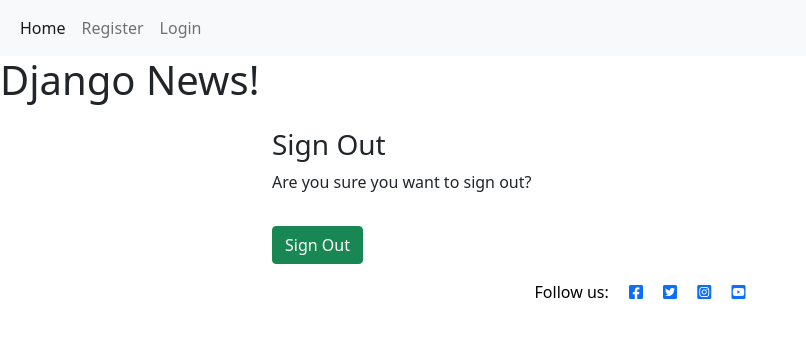
After one commit to MDegg/django-news-blog-P4, a Django app: template templates/account/logout.html in a window 1280 px wide. The commit adds this page. Shown: the top 338 px of the page, without its empty margins (0-806 px from the left). Run offline with Django 4.2, Linux system fonts and the light colour scheme; the template is opened without the code that fills it: most values are stand-ins (such as "Sample title", 1, 10 or a date in 2020); some libraries are stand-ins or nearby versions.

```diff
--- a/newsapp/admin.py
+++ b/newsapp/admin.py
@@ -1,4 +1,5 @@
 from django.contrib import admin
 from .models import Post
+#from django_summernote.admin import SummernoteModelAdmin
 
 admin.site.register(Post)
--- a/newsapp/models.py
+++ b/newsapp/models.py
@@ -1,10 +1,13 @@
 from django.db import models
 from django.contrib.auth.models import User
+from datetime import datetime, date
+from django.urls import reverse
 
 class Post(models.Model):
     title = models.CharField(max_length=255)
     author = models.ForeignKey(User, on_delete=models.CASCADE)
     body = models.TextField()
+    #created_on = models.DateField(auto_now_add = True)
 
     def __str__(self):
-        return self.title + '|' + self.author
+        return self.title + '|' + str(self.author)
--- a/newsapp/urls.py
+++ b/newsapp/urls.py
@@ -1,7 +1,10 @@
 
 from django.urls import path, include
-from . import views
+#from . import views
+from .views import HomeView, ArticleDetailView
 
 urlpatterns = [
-    path('', views.home, name="home"),
+    #path('', views.home, name="home"),
+    path('',HomeView.as_view(), name="home"),
+    path('article/<int:pk>', ArticleDetailView.as_view(), name="article-detail"),
 ]
--- a/newsblogproj/settings.py
+++ b/newsblogproj/settings.py
@@ -33,9 +33,9 @@ SECRET_KEY = os.environ.get('SECRET_KEY')
 # SECURITY WARNING: don't run with debug turned on in production!
 DEBUG = True
 
-ALLOWED_HOSTS = ["news-blog-app-p4.herokuapp.com","localhost"]
+ALLOWED_HOSTS = ["news-blog-app-p4.herokuapp.com","localhost","https://8000-pink-cephalopod-bl9d2mx9.ws-eu25.gitpod.io"]
 
-
+CSRF_TRUSTED_ORIGINS=['https://8000-pink-cephalopod-bl9d2mx9.ws-eu25.gitpod.io']
 # Application definition
 
 INSTALLED_APPS = [
--- /dev/null
+++ b/templates/account/logout.html
@@ -0,0 +1,30 @@
+{% extends "base.html" %}
+
+{% load i18n %}
+
+{% block head_title %}{% trans "Sign Out" %}{% endblock %}
+
+{% block content %}
+<div class="container">
+    <div class="row">
+        <div class="col-md-8 mt-3 offset-md-2">
+            <h3>{% trans "Sign Out" %}</h3>
+
+            <p>{% trans 'Are you sure you want to sign out?' %}</p>
+        </div>
+    </div>
+    <div class="row">
+        <div class="col-md-8 mt-3 offset-md-2">
+
+            <form method="post" action="{% url 'account_logout' %}">
+                {% csrf_token %}
+                {% if redirect_field_value %}
+                <input type="hidden" name="{{ redirect_field_name }}" value="{{ redirect_field_value }}" />
+                {% endif %}
+
+                <button type="submit" class="btn btn-success">{% trans 'Sign Out' %}</button>
+            </form>
+        </div>
+    </div>
+</div>
+{% endblock %}
--- /dev/null
+++ b/templates/base.html
@@ -0,0 +1,101 @@
+{% load static %}
+
+<!doctype html>
+<html lang="en">
+  <head>
+    <meta charset="utf-8">
+    <meta name="viewport" content="width=device-width, initial-scale=1">
+    <link href="https://cdn.jsdelivr.net/npm/bootstrap@5.1.3/dist/css/bootstrap.min.css" rel="stylesheet" integrity="sha384-1BmE4kWBq78iYhFldvKuhfTAU6auU8tT94WrHftjDbrCEXSU1oBoqyl2QvZ6jIW3" crossorigin="anonymous">
+    <link rel="stylesheet" href="path/to/font-awesome/css/font-awesome.min.css">
+    <link rel="stylesheet" href="https://cdnjs.cloudflare.com/ajax/libs/font-awesome/5.15.3/css/all.min.css">
+    <link rel="preconnect" href="https://fonts.googleapis.com">
+
+
+    <meta name="viewport" content="width=device-width, initial-scale=1" />
+    <link rel="stylesheet" href="{% static 'css/style.css' %}">
+    <title>Django News</title>
+  </head>
+  <body>
+    <nav class="navbar navbar-expand-lg navbar-light bg-light " >
+        <div class="container-fluid">
+
+          <button class="navbar-toggler" type="button" data-bs-toggle="collapse" data-bs-target="#navbarSupportedContent" aria-controls="navbarSupportedContent" aria-expanded="false" aria-label="Toggle navigation">
+            <span class="navbar-toggler-icon"></span>
+          </button>
+          <div class="collapse navbar-collapse" id="navbarSupportedContent" id = "navbar">
+            <ul class="navbar-nav me-auto mb-2 mb-lg-0">
+              <li class="nav-item">
+                <a class="nav-link active" aria-current="page" href="{% url 'home' %}">Home</a>
+              </li>
+              {% if user.is_authenticated %}
+              <li class="nav-item">
+                <a class="nav-link" id = "nav-link" href="">Logout</a>
+              </li>
+              <li class="nav-item">
+                <a class="nav-link" href="">Add Post</a>
+              </li>
+              {% else %}
+              <li class="nav-item">
+                <a class="nav-link" href="">Register</a>
+              </li>
+              <li class="nav-item">
+                <a class="nav-link" href="">Login</a>
+              </li>
+              {% endif %}
+
+
+              <!--<li class="nav-item dropdown">
+                <a class="nav-link dropdown-toggle" href="#" id="navbarDropdown" role="button" data-bs-toggle="dropdown" aria-expanded="true">
+                  Dropdown
+                </a>
+                <ul class="dropdown-menu" aria-labelledby="navbarDropdown">
+                  <li><a class="dropdown-item" href="#">Action</a></li>
+                  <li><a class="dropdown-item" href="#">Another action</a></li>
+                  <li><hr class="dropdown-divider"></li>
+                  <li><a class="dropdown-item" href="#">Something else here</a></li>
+                </ul>
+              </li>
+              <li class="nav-item">
+                <a class="nav-link disabled">Disabled</a>
+              </li>-->
+            </ul>
+            <!--<form class="d-flex">
+              <input class="form-control me-2" type="search" placeholder="Search" aria-label="Search">
+              <button class="btn btn-outline-success" type="submit">Search</button>
+            </form>-->
+          </div>
+        </div>
+      </nav>
+    <h1 class="col-md-4" id="logo">Django News!</h1>
+
+    <!-- Optional JavaScript; choose one of the two! -->
+
+    <!-- Option 1: Bootstrap Bundle with Popper -->
+    <!-- <script src="https://cdn.jsdelivr.net/npm/bootstrap@5.1.3/dist/js/bootstrap.bundle.min.js" integrity="sha384-ka7Sk0Gln4gmtz2MlQnikT1wXgYsOg+OMhuP+IlRH9sENBO0LRn5q+8nbTov4+1p" crossorigin="anonymous"></script> -->
+
+    <!-- Option 2: Separate Popper and Bootstrap JS -->
+
+    <script src="https://cdn.jsdelivr.net/npm/@popperjs/core@2.10.2/dist/umd/popper.min.js" integrity="sha384-7+zCNj/IqJ95wo16oMtfsKbZ9ccEh31eOz1HGyDuCQ6wgnyJNSYdrPa03rtR1zdB" crossorigin="anonymous"></script>
+    <script src="https://cdn.jsdelivr.net/npm/bootstrap@5.1.3/dist/js/bootstrap.min.js" integrity="sha384-QJHtvGhmr9XOIpI6YVutG+2QOK9T+ZnN4kzFN1RtK3zEFEIsxhlmWl5/YESvpZ13" crossorigin="anonymous"></script>
+    {% block content %}
+      <!-- Main Content Here -->
+    {% endblock content%}
+
+    <!-- Footer -->
+    <footer class="footer mt-auto py-3 dark-bg" id="footer">
+
+        <p id="links" class="m-0 text-center text-black">Follow us:
+            <a href="https://www.facebook.com"><i class="fab fa-facebook-square ms-3"></i></a>
+            <a href="https://www.twitter.com"><i class="fab fa-twitter-square ms-3"></i></a>
+            <a href="https://www.instagram.com"><i class="fab fa-instagram-square ms-3"></i></a>
+            <a href="https://www.youtube.com"><i class="fab fa-youtube-square ms-3"></i></a>
+        </p>
+    </footer>
+
+
+
+
+  </body>
+
+
+</html>
```
Also changed, not shown: newsapp/views.py (+12 -0 lines), templates/account/login.html (added, +35 -0 lines), templates/account/signup.html (added, +31 -0 lines), templates/article_details.html (added, +110 -0 lines), templates/home.html (+9 -1 lines).
